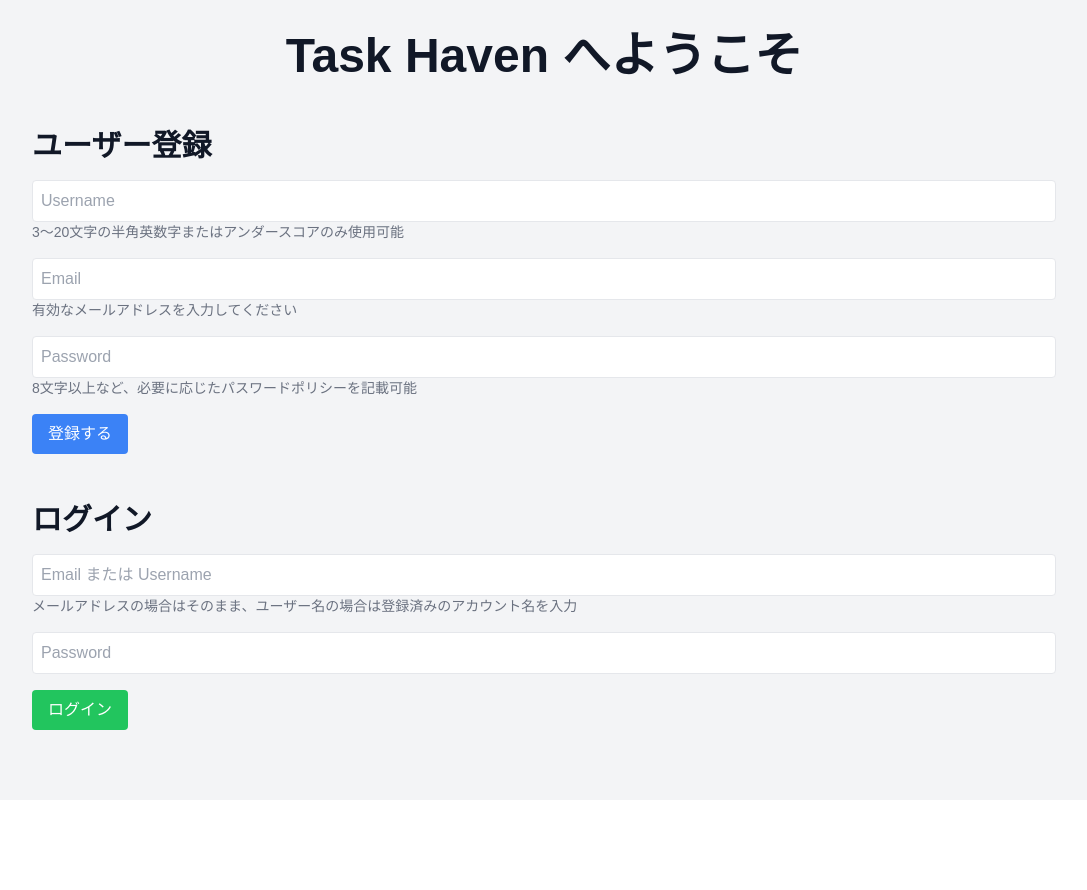
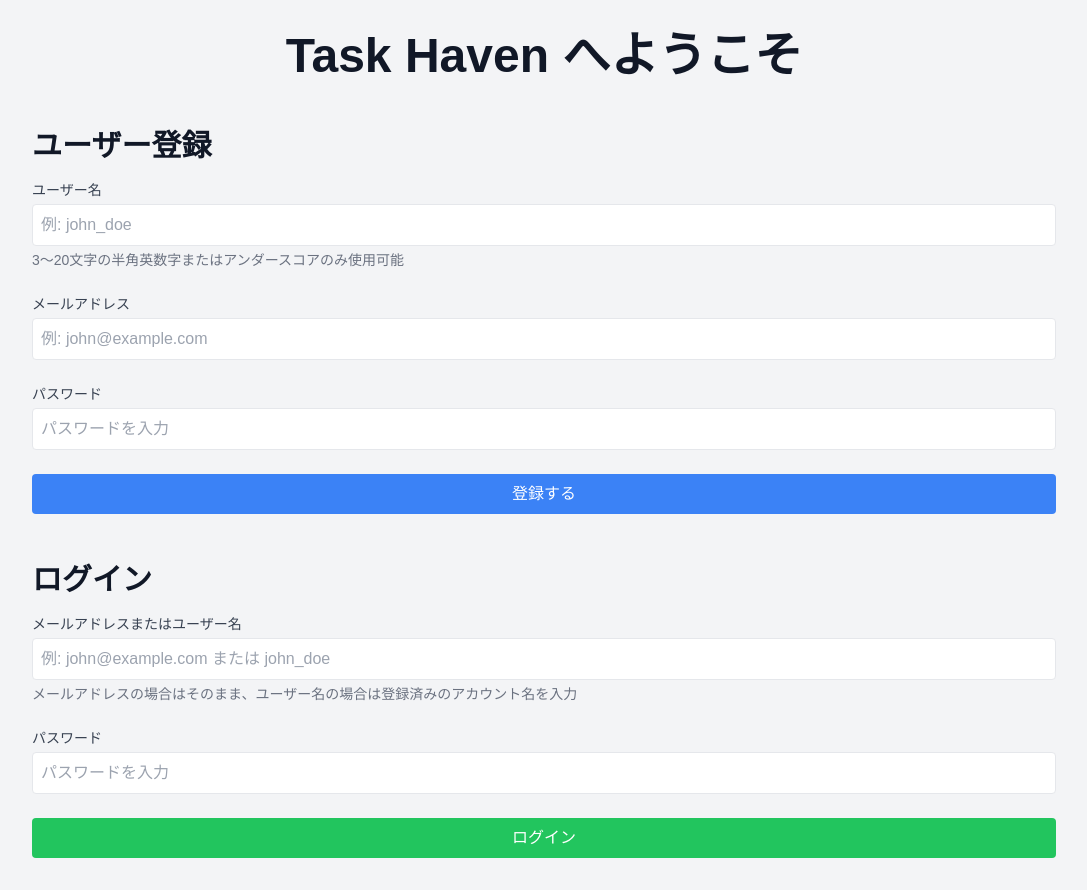
Before and after one commit to kuuchan-code/TaskHaven, a Next.js app: page / in a window 1280 px wide. Shown: the whole page, without its empty margins (96-1183 px from the left). Before the commit the page ends 800 px from the top, so only its background shows below. Built offline with nearby package versions, Linux system fonts and the light colour scheme; no server answers; what @supabase/auth-helpers-nextjs would draw is missing.

Commit message:
ログイン管理を更新

```diff
--- a/src/app/page.tsx
+++ b/src/app/page.tsx
@@ -41,6 +41,8 @@ export default function HomePage() {
   const [loginPassword, setLoginPassword] = useState("");
 
   const [error, setError] = useState<string | null>(null);
+
+  // ユーザー名の重複チェック関数
   const checkUsernameExists = async (username: string) => {
     const { data, error } = await supabase
       .from("users")
@@ -53,7 +55,7 @@ export default function HomePage() {
     return { exists: !!data };
   };
 
-  // ユーザー登録処理内
+  // ユーザー登録処理（入力値のサニタイジング・バリデーションを実施）
   const handleSignUp = async (e: React.FormEvent<HTMLFormElement>) => {
     e.preventDefault();
     const username = signUpUsername.trim();
@@ -80,7 +82,7 @@ export default function HomePage() {
       return;
     }
 
-    // 重複していなければサインアップ処理へ
+    // サインアップ処理
     const { data, error } = await supabase.auth.signUp({
       email,
       password: signUpPassword,
@@ -102,19 +104,16 @@ export default function HomePage() {
     }
   };
 
-
   // ログイン処理（入力値のサニタイジング・バリデーションを実施）
   const handleLogin = async (e: React.FormEvent<HTMLFormElement>) => {
     e.preventDefault();
-
-    // 前後の空白を除去し、メールの場合は小文字に統一
     const identifier = loginIdentifier.trim();
     let email = identifier;
 
-    // 入力値に "@" が含まれていなければ、ユーザー名とみなしバリデーションを実施
+    // 入力値に "@" が含まれていなければ、ユーザー名とみなす
     if (!identifier.includes("@")) {
       if (!validateUsername(identifier)) {
-        setError("ユーザー名は3～20文字の半角英数字またはアンダースコアのみが使用可能です。");
+        setError("ユーザー名は3～20文字の半角英数字またはアンダースコアのみ使用可能です。");
         return;
       }
       const { data: userData, error: fetchError } = await supabase
@@ -132,14 +131,13 @@ export default function HomePage() {
       }
       email = userData.email;
     } else {
-      // メールの場合は形式チェック
       if (!validateEmail(identifier)) {
         setError("有効なメールアドレスを入力してください。");
         return;
       }
     }
 
-    // 取得した email とパスワードでログイン
+    // ログイン処理
     const { data, error } = await supabase.auth.signInWithPassword({
       email,
       password: loginPassword,
@@ -167,49 +165,55 @@ export default function HomePage() {
           <h2 className="text-3xl font-bold text-gray-900 dark:text-gray-100 mb-4">
             ユーザー登録
           </h2>
-          <form onSubmit={handleSignUp} className="space-y-4">
+          <form onSubmit={handleSignUp} className="space-y-6">
             <div>
+              <label htmlFor="signup-username" className="block text-sm font-medium text-gray-700">
+                ユーザー名
+              </label>
               <input
+                id="signup-username"
                 type="text"
-                placeholder="Username"
+                placeholder="例: john_doe"
                 value={signUpUsername}
                 onChange={(e) => setSignUpUsername(e.target.value)}
                 required
-                className="w-full p-2 border rounded"
+                className="mt-1 w-full p-2 border rounded"
               />
-              <p className="text-sm text-gray-500">
+              <p className="mt-1 text-sm text-gray-500">
                 3～20文字の半角英数字またはアンダースコアのみ使用可能
               </p>
             </div>
             <div>
+              <label htmlFor="signup-email" className="block text-sm font-medium text-gray-700">
+                メールアドレス
+              </label>
               <input
+                id="signup-email"
                 type="email"
-                placeholder="Email"
+                placeholder="例: john@example.com"
                 value={signUpEmail}
                 onChange={(e) => setSignUpEmail(e.target.value)}
                 required
-                className="w-full p-2 border rounded"
+                className="mt-1 w-full p-2 border rounded"
               />
-              <p className="text-sm text-gray-500">
-                有効なメールアドレスを入力してください
-              </p>
             </div>
             <div>
+              <label htmlFor="signup-password" className="block text-sm font-medium text-gray-700">
+                パスワード
+              </label>
               <input
+                id="signup-password"
                 type="password"
-                placeholder="Password"
+                placeholder="パスワードを入力"
                 value={signUpPassword}
                 onChange={(e) => setSignUpPassword(e.target.value)}
                 required
-                className="w-full p-2 border rounded"
+                className="mt-1 w-full p-2 border rounded"
               />
-              <p className="text-sm text-gray-500">
-                8文字以上など、必要に応じたパスワードポリシーを記載可能
-              </p>
             </div>
             <button
               type="submit"
-              className="px-4 py-2 bg-blue-500 text-white rounded hover:bg-blue-600"
+              className="w-full px-4 py-2 bg-blue-500 text-white rounded hover:bg-blue-600"
             >
               登録する
             </button>
@@ -219,33 +223,41 @@ export default function HomePage() {
           <h2 className="text-3xl font-bold text-gray-900 dark:text-gray-100 mb-4">
             ログイン
           </h2>
-          <form onSubmit={handleLogin} className="space-y-4">
+          <form onSubmit={handleLogin} className="space-y-6">
             <div>
+              <label htmlFor="login-identifier" className="block text-sm font-medium text-gray-700">
+                メールアドレスまたはユーザー名
+              </label>
               <input
+                id="login-identifier"
                 type="text"
-                placeholder="Email または Username"
+                placeholder="例: john@example.com または john_doe"
                 value={loginIdentifier}
                 onChange={(e) => setLoginIdentifier(e.target.value)}
                 required
-                className="w-full p-2 border rounded"
+                className="mt-1 w-full p-2 border rounded"
               />
-              <p className="text-sm text-gray-500">
+              <p className="mt-1 text-sm text-gray-500">
                 メールアドレスの場合はそのまま、ユーザー名の場合は登録済みのアカウント名を入力
               </p>
             </div>
             <div>
+              <label htmlFor="login-password" className="block text-sm font-medium text-gray-700">
+                パスワード
+              </label>
               <input
+                id="login-password"
                 type="password"
-                placeholder="Password"
+                placeholder="パスワードを入力"
                 value={loginPassword}
                 onChange={(e) => setLoginPassword(e.target.value)}
                 required
-                className="w-full p-2 border rounded"
+                className="mt-1 w-full p-2 border rounded"
               />
             </div>
             <button
               type="submit"
-              className="px-4 py-2 bg-green-500 text-white rounded hover:bg-green-600"
+              className="w-full px-4 py-2 bg-green-500 text-white rounded hover:bg-green-600"
             >
               ログイン
             </button>
```
